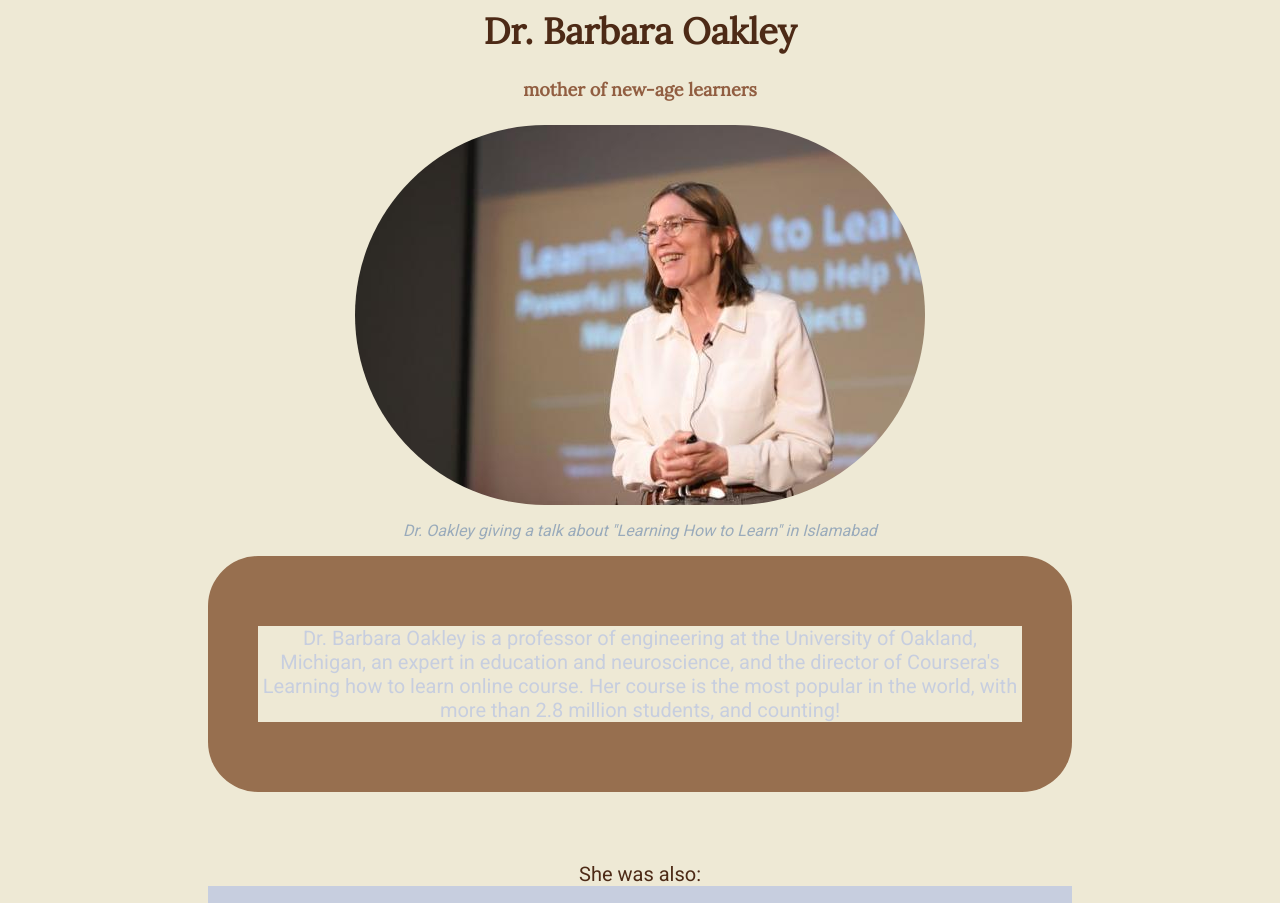
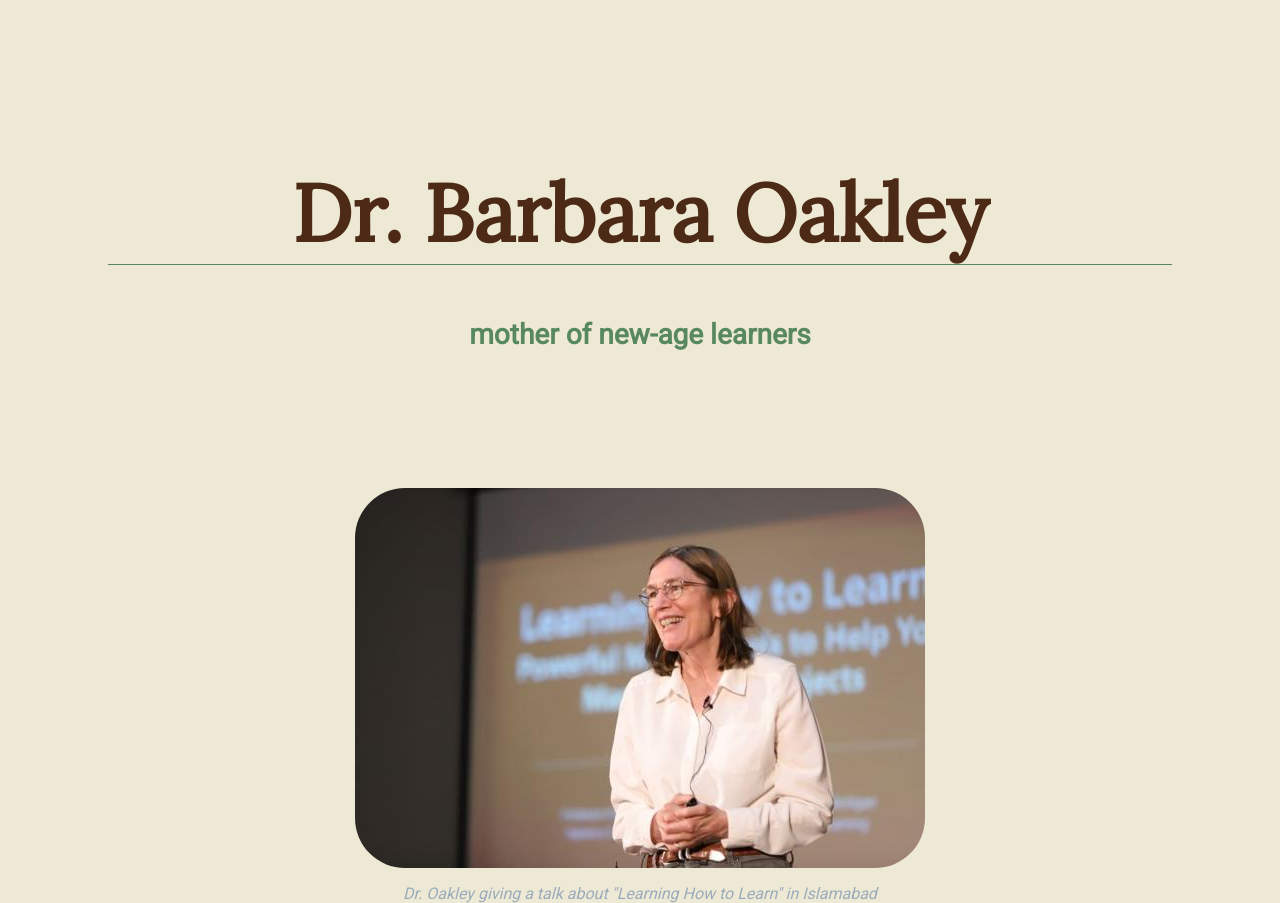
Before and after one commit to pmaycomia/my-tribute-page, a plain HTML site: page index.html in a window 1280 px wide. Shown: the top 903 px of the page. Drawn offline with Linux system fonts and the light colour scheme.

Commit message:
fix the padding and margins of the divs and images

```diff
--- a/index.html
+++ b/index.html
@@ -9,7 +9,7 @@
       <h4> mother of new-age learners </h4>
   </div>
 
-  <div class="img-brown">
+  <div class="img-brown-div">
     <img id="brownishbg" src="./images/droakley-content.jpg" alt="Dr. Barbara Oakley giving a talk about Learning How to Learn in Islamabad.">
     <p id="img-caption">
       <em>Dr. Oakley giving a talk about "Learning How to Learn" in Islamabad</em>
@@ -19,10 +19,15 @@
 
 
 
-  <div id="tribute-info">
-    <p>
-      Dr. Barbara Oakley is a professor of engineering at the University of Oakland, Michigan, an expert in education and neuroscience, and the director of Coursera's Learning how to learn online course. Her course is the most popular in the world, with more than 2.8 million students, and counting!
+  <div class="tribute-info">
+    <p id="trib-p">
+      Dr. Barbara Oakley is a <span class="bold">professor of engineering</span>  at the University of Oakland, Michigan, an <span class="bold">expert in education and neuroscience</span>, and the <span class="bold">director of Coursera's Learning how to learn</span>.
+      Her course is the most popular in the world, with more than 2.8 million students, and counting!
     </p>
+  </div>
+
+  <div class="img-teaching">
+    <img id="img-teaching" src="./images/Oakley-teaching.jpg" alt="Dr. Oakley teaching in Oakland University School of Engineering and Computer Science">
   </div>
 
 
@@ -41,9 +46,7 @@
       <li> She is also a mother of four.</li>
   </div>
 
-  <div class="img-teaching">
-    <img src="./images/Oakley-teaching.jpg" alt="Dr. Oakley teaching in Oakland University School of Engineering and Computer Science">
-  </div>
+
 
   <div class="list2">
     <p> and now she is</p>
--- a/style.css
+++ b/style.css
@@ -1,5 +1,6 @@
 *{
     background-color: #eee9d5;
+    box-sizing: border-box;
 }
 
 body {
@@ -8,27 +9,30 @@ body {
 }
 
 .header {
+  padding: 100px;
+}
+
+h1 {
+  color: #4d2a16;
+  font-family: 'Lora', serif;
+  font-size: 5rem;
+  border-bottom: solid 1px rgb(88, 136, 96);
 
 }
 
-.header, h1 {
-  color: #4d2a16;
-  font-family: 'Lora', serif;
-
+h4 {
+  color:  rgb(88, 136, 96);
+  font-size: 28px;
 
 }
-
-.header, h4 {
-  color: #915e41;
-  font-size: 18px;
-
-}
-.img-brown{
+.img-brown-div {
 
 }
 
 #brownishbg {
-  border-radius: 550px;
+  border-radius: 50px;
+  max-width: 100%;
+  max-height: 100%;
 }
 
 
@@ -37,6 +41,37 @@ body {
   color:#9aabbb
 }
 
+
+
+.tribute-info {
+  font-size: 2rem;
+  padding: 150px;
+  width: ;
+
+}
+
+#trib-p {
+  background-color: rgba(199, 97, 29, 0.596);
+  color: wheat;
+  padding: 50px;
+  margin: 50px;
+  width: auto;
+  border-radius: 5px;
+}
+
+.bold {
+  background-color: transparent;
+  color: rgb(254, 255, 254);
+  font-family: 'Lora', serif;
+}
+
+#img-teaching {
+  filter: grayscale(100%);
+  border-radius: 50px;
+  max-width: 100%;
+  max-height: 100%;
+  padding: 150px;
+}
 
 
 
```
